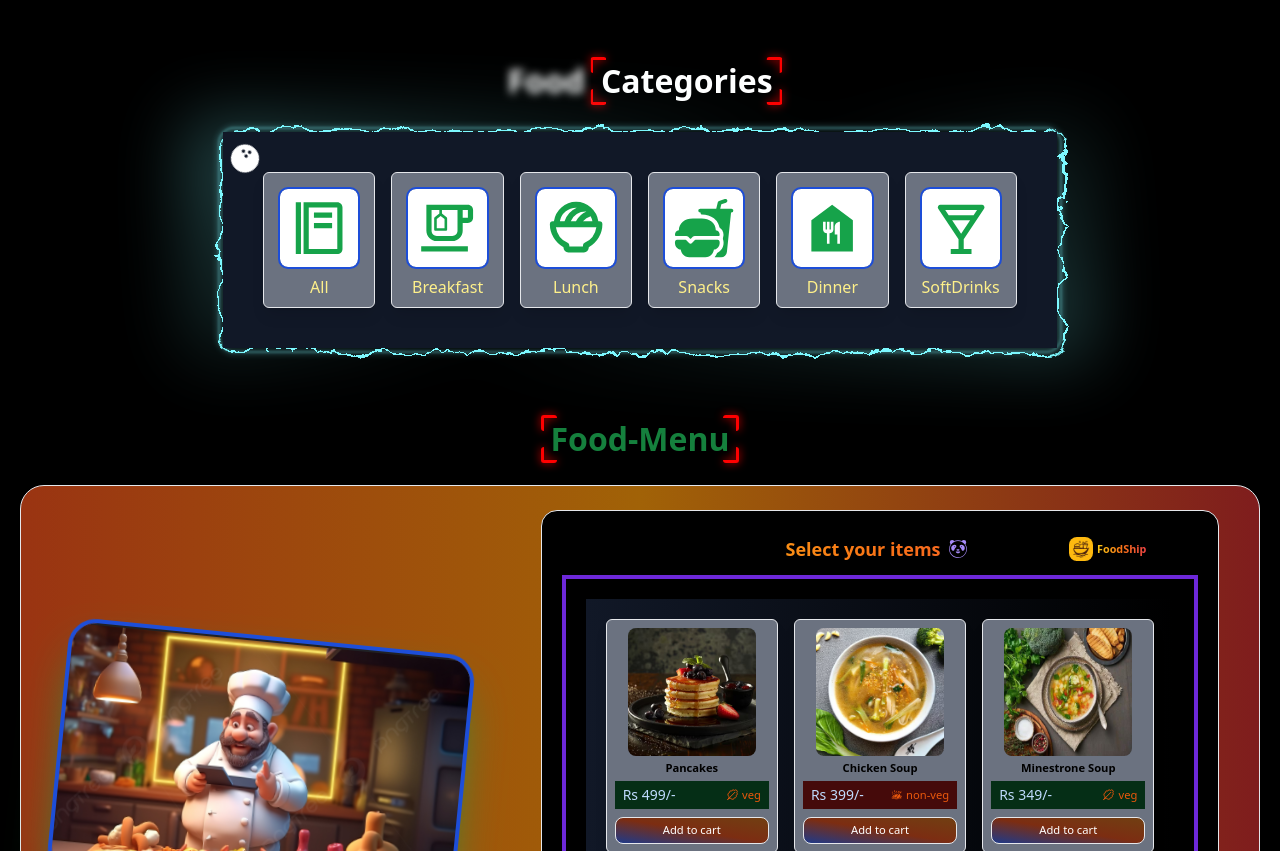
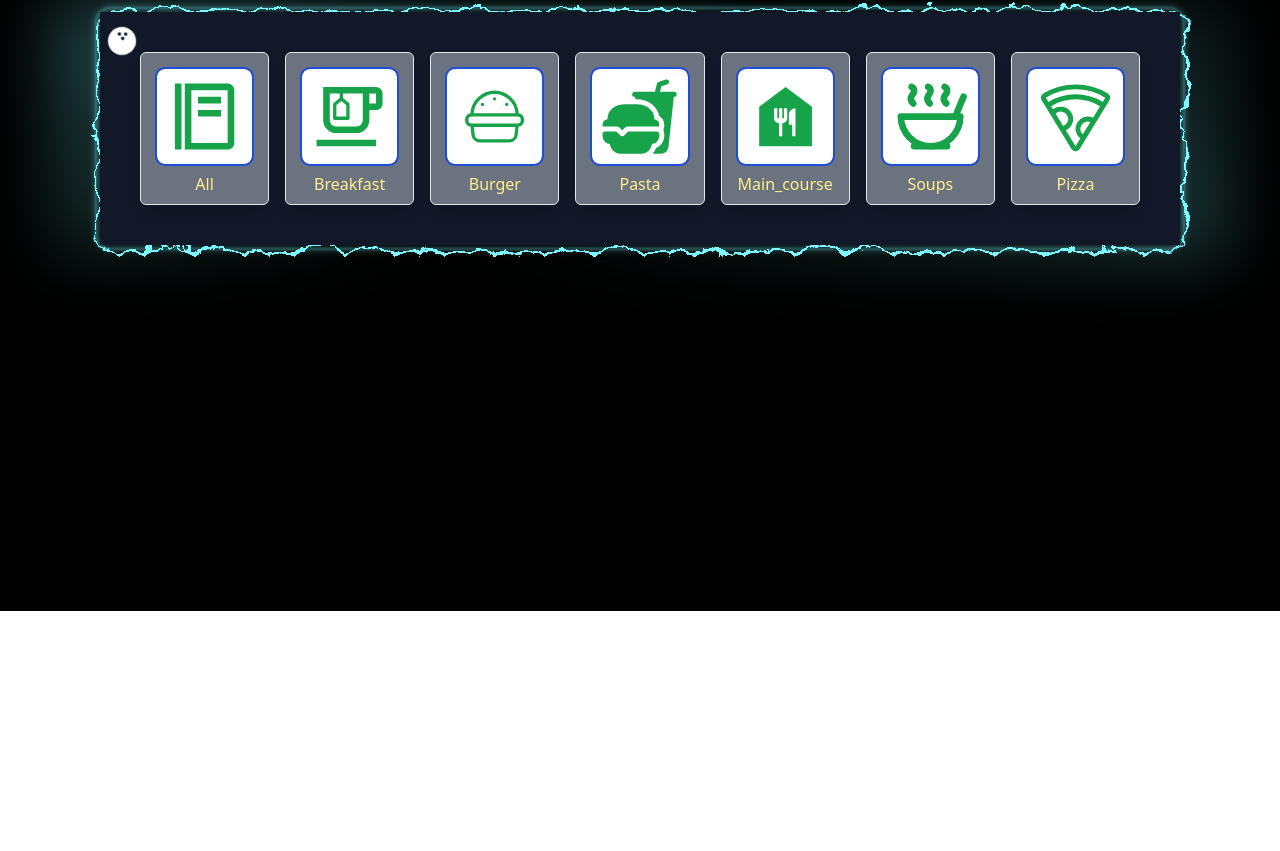
Before and after one commit to shivamgupta951/foodship, a React (Vite) app: page / in a window 1280 px wide. Shown: the part 189-1040 px from the top of the page. After the commit the page ends 800 px from the top, so only its background shows below. Built offline with nearby package versions, Linux system fonts and the light colour scheme.

Commit message:
page distributed!

```diff
--- a/src/Category.jsx
+++ b/src/Category.jsx
@@ -1,7 +1,9 @@
 import { BiDrink, BiFoodMenu } from "react-icons/bi";
+import { CiBurger } from "react-icons/ci";
 import { IoFastFood } from "react-icons/io5";
+import { LuSoup } from "react-icons/lu";
 import { MdFoodBank, MdOutlineEmojiFoodBeverage } from "react-icons/md";
-import { PiBowlFoodBold } from "react-icons/pi";
+import { PiBowlFoodBold, PiPizza } from "react-icons/pi";
 
 export const categories = [
     {
@@ -16,23 +18,28 @@ export const categories = [
     },
     {
         id:3,
-        name:"Lunch",
-        icon:<PiBowlFoodBold  className="size-[100%] text-green-600"/>
+        name:"Burger",
+        icon:<CiBurger  className="size-[100%] text-green-600"/>
     },
     {
         id:4,
-        name:"Snacks",
+        name:"Pasta",
         icon:<IoFastFood  className="size-[100%] text-green-600"/>
     },
     {
         id:5,
-        name:"Dinner",
+        name:"Main_course",
         icon:<MdFoodBank  className="size-[100%] text-green-600"/>
     },
     {
         id:5,
-        name:"SoftDrinks",
-        icon:<BiDrink  className="size-[100%] text-green-600"/>
+        name:"Soups",
+        icon:<LuSoup  className="size-[100%] text-green-600"/>
+    },
+    {
+        id:6,
+        name:"Pizza",
+        icon:<PiPizza  className="size-[100%] text-green-600"/>
     },
 ]
 
--- a/src/Pages/Home.jsx
+++ b/src/Pages/Home.jsx
@@ -3,17 +3,21 @@ import Navbar from "../components/Navbar";
 import categories from "../Category";
 import ElectricBorder from "../components/ElectricBorder";
 import { motion } from "motion/react";
-import { FaGripLinesVertical } from "react-icons/fa";
 import { FaBowlingBall } from "react-icons/fa6";
 import TrueFocus from "../components/TrueFocus";
-import Card from "../components/Card";
 import Items from "../components/Items";
+import { useState } from "react";
 
 const Home = () => {
+  const [cards, setCards] = useState("");
+  const [menustatus, setMenuStatus] = useState(false);
   return (
     <div>
       <Navbar />
-      <div className="flex justify-center items-center mt-40">
+      <div className="flex justify-center items-center mt-10">
+        {menustatus ? (
+          <Items cate={cards} menustatusset={setMenuStatus} cardset={setCards}/>
+        ) : (
           <div>
             <div className="text-white flex justify-center items-center text-xl my-8">
               <TrueFocus
@@ -35,7 +39,7 @@ const Home = () => {
                 initial={{ y: -20, opacity: 0 }}
                 animate={{ y: 0, opacity: 1 }}
                 transition={{ duration: 1.8 }}
-              className="cursor-grabbing grid grid-cols-2 sm:grid-cols-2 md:grid-cols-3 lg:grid-cols-6 gap-4 p-10 bg-gray-900 w-full relative"
+                className="cursor-grabbing grid grid-cols-2 sm:grid-cols-2 md:grid-cols-3 lg:grid-cols-7 gap-4 p-10 bg-gray-900 w-full relative"
               >
                 <motion.div
                   initial={{ x: 0 }}
@@ -57,8 +61,16 @@ const Home = () => {
                   return (
                     // ✅ Added temporary key using index
                     <div
-                    key={index} // TODO: replace with unique id later
-                    className="cursor-grabbing border p-2 px-4 bg-gray-500 rounded-md transition-all transform shadow-lg duration-500 ease-in-out hover:scale-105 hover:ring-2 hover:ring-red-500 hover:bg-gray-600"
+                      key={items.id}
+                      onClick={() => {
+                        setCards(items.name.toLowerCase());
+                        setMenuStatus(true);
+                      }}
+                      className={`${
+                        items.name.toLowerCase() === cards
+                          ? "transition-transform transform duration-300 ease-in-out ring-4 ring-green-500 scale-105"
+                          : ""
+                      } cursor-grabbing border p-2 px-4 bg-gray-500 rounded-md transition-all transform shadow-lg duration-500 ease-in-out hover:scale-105 hover:ring-2 hover:ring-red-500 hover:bg-gray-600`}
                     >
                       <div className="flex justify-center items-center text-white bg-white p-2 rounded-lg outline outline-2 outline-blue-700 my-2">
                         {items.icon}
@@ -72,8 +84,8 @@ const Home = () => {
               </motion.div>
             </ElectricBorder>
           </div>
+        )}
       </div>
-      <Items/>
     </div>
   );
 };
--- a/src/components/Items.jsx
+++ b/src/components/Items.jsx
@@ -14,13 +14,18 @@ import FoodShip_logo from "../assets/FoodShip.png";
 import { food_items } from "../lib/food";
 import { LuLeafyGreen } from "react-icons/lu";
 import { GiChickenOven } from "react-icons/gi";
+import { BiLeftArrow, BiLeftArrowAlt } from "react-icons/bi";
 
-const Items = () => {
+const Items = ({ cate, cardset, menustatusset }) => {
+  const filteredItems =
+    cate === "all"
+      ? food_items
+      : food_items.filter((item) => item.food_category.toLowerCase() === cate);
   return (
-    <div className="bg-black py-5">
-      <div className="flex justify-center items-center my-5">
+    <div className="bg-black ">
+      <div className="flex justify-center items-center">
         <div>
-          <div className="text-green-700 flex justify-center items-center text-xl my-8">
+          <div className="text-green-700 flex justify-center items-center text-xl my-4 mb-6 space-x-8">
             <TrueFocus
               sentence="Food-Menu"
               manualMode={false}
@@ -30,7 +35,19 @@ const Items = () => {
               pauseBetweenAnimations={1}
             />
           </div>
-          <div className="flex border items-center px-10 py-6 rounded-3xl bg-gradient-to-r from-orange-800 via-yellow-700 to-red-900 lg:justify-around lg:space-x-20">
+          <div className="text-white flex justify-end items-center mx-8">
+            {" "}
+            <button
+              className="btn flex justify-center items-center gap-2 btn-sm text-green-400 border-2 border-orange-500 rounded-lg px-4 animate-bounce"
+              onClick={() => {
+                menustatusset(false);
+              }}
+            >
+              <BiLeftArrowAlt />
+              Back
+            </button>
+          </div>
+          <div className="flex border items-center px-10 py-4 rounded-3xl bg-gradient-to-r from-orange-800 via-yellow-700 to-red-900 lg:justify-around lg:space-x-20">
             <motion.div
               animate={{ rotate: [0, 6, -6, 0] }}
               transition={{
@@ -47,6 +64,23 @@ const Items = () => {
               />
             </motion.div>
             <div className="border p-2 lg:pb-10 lg:px-6 rounded-2xl bg-black">
+              <div className="flex justify-center items-center my-8 lg:hidden">
+                <motion.div
+                  animate={{ rotate: [0, 6, -6, 0] }}
+                  transition={{
+                    repeat: Infinity,
+                    duration: 15,
+                    ease: "easeInOut",
+                  }}
+                  className=""
+                >
+                  <img
+                    src={dec1}
+                    alt="image"
+                    className="w-[300px] h-[150px] rounded-3xl outline outline-4 outline-blue-700 shadow-2xl shadow-green-600"
+                  />
+                </motion.div>
+              </div>
               <div className="flex justify-center items-center my-4 font-extrabold text-sm md:text-lg bg-gradient-to-r from-yellow-400 via-orange-500 to-red-500 bg-clip-text text-transparent relative">
                 Select your items{" "}
                 <SiFoodpanda className="hidden md:inline md:text-violet-400 md:mx-2 " />
@@ -69,16 +103,25 @@ const Items = () => {
                   </motion.div>
                 </div>
               </div>
-              <div className="max-h-[400px] overflow-y-auto outline outline-4 outline-violet-700 p-5 ">
+              <div className="max-h-[350px] overflow-y-auto outline outline-4 outline-violet-700 p-5 ">
                 {" "}
                 {/* 👈 scroll wrapper */}
                 <motion.div
                   initial={{ y: -20, opacity: 0 }}
                   animate={{ y: 0, opacity: 1 }}
                   transition={{ duration: 1.8 }}
-                  className="cursor-grabbing grid grid-cols-2 md:grid-cols-3 lg:grid-cols-3 gap-4 p-5 bg-gradient-to-r from-gray-900 to-black w-full"
+                  className={`${
+                    filteredItems.length === 0
+                      ? "flex justify-center items-center"
+                      : "cursor-grabbing grid grid-cols-2 md:grid-cols-3 lg:grid-cols-3 gap-4 p-5 bg-gradient-to-r from-gray-900 to-black w-full"
+                  }`}
                 >
-                  {food_items.map((item, index) => {
+                  {filteredItems.length === 0 ? (
+                    <div className="text-white flex justify-center items-center size-60 w-72 md:size-96 md:w-[500px]">
+                      No items found
+                    </div>
+                  ) : (
+                    filteredItems.map((item, index) => {
                       const { food_image, food_name, price, food_type } = item;
 
                       return (
@@ -98,7 +141,9 @@ const Items = () => {
                           </div>
                           <div
                             className={`text-[60%] md:text-sm px-2 py-1 flex justify-between ${
-                            food_type === "veg" ? "bg-green-950" : "bg-red-950"
+                              food_type === "veg"
+                                ? "bg-green-950"
+                                : "bg-red-950"
                             } items-center`}
                           >
                             <div className="text-blue-200">Rs {price}/-</div>
@@ -116,7 +161,8 @@ const Items = () => {
                           </div>
                         </div>
                       );
-                  })}
+                    })
+                  )}
                 </motion.div>
               </div>
             </div>
```
Lines whose indentation alone changed are shown as unchanged.
